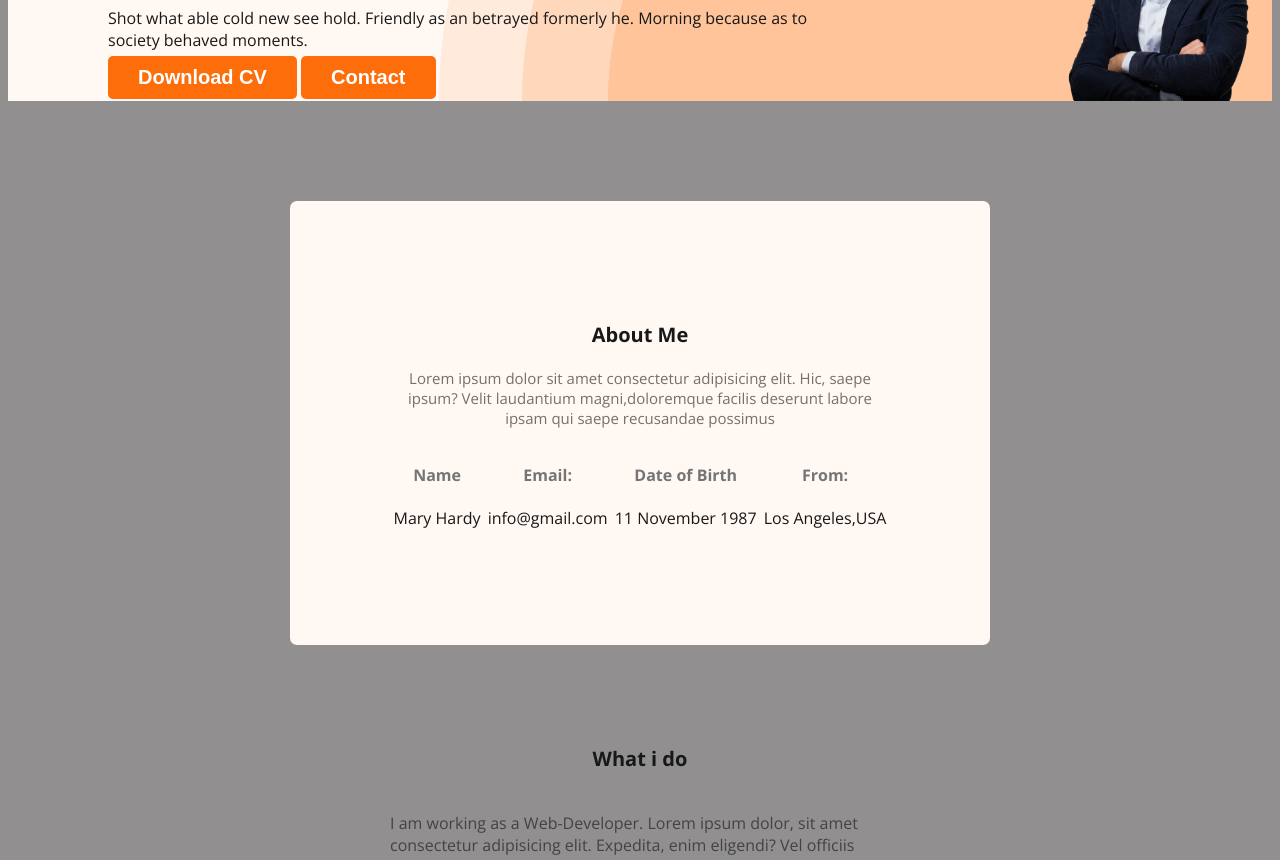
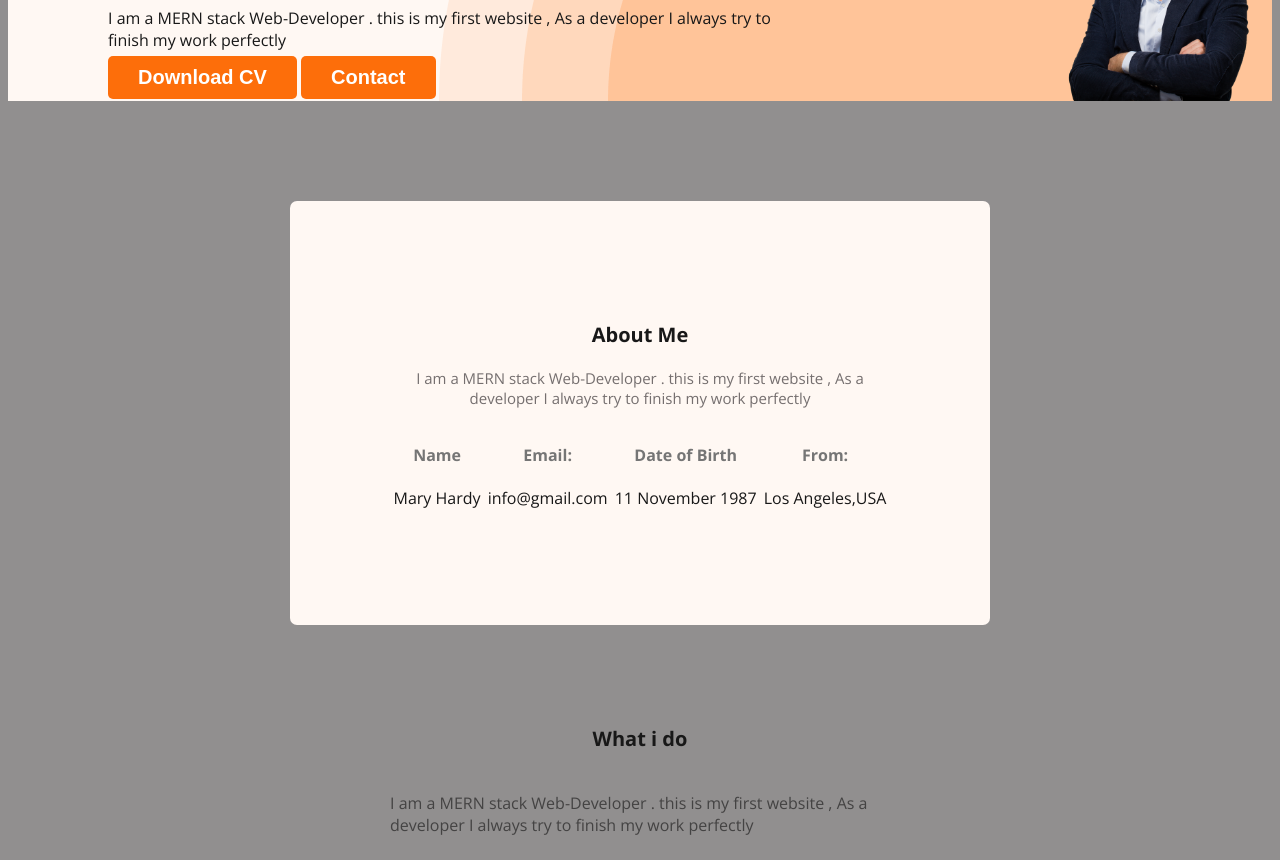
Before and after one commit to mahizaman490/my-first-project-jul7, a plain HTML site: page index.html in a window 1280 px wide. Shown: the part 310-1170 px from the top of the page. Drawn offline with nearby package versions, Linux system fonts and the light colour scheme.

Commit message:
changed some  information

```diff
--- a/index.html
+++ b/index.html
@@ -25,9 +25,7 @@ Zam<span class="text-primary">a</span>n</h3>
 <div class="banner-content">
 <h3 class="banner-text">HI,I am</h3>
 <h1 class="banner-heading">Mahi Zaman</h1>
-<p  class="banner-desc">Shot what able cold new see hold.
-    Friendly as an betrayed formerly he.
- Morning because as to society behaved moments.</p>
+<p  class="banner-desc">I am a MERN stack Web-Developer . this is my first website , As a developer I always try to finish my work perfectly</p>
 <button class="btn-primary">Download CV</button>
 <button class="btn-primary">Contact</button>
 </div>
@@ -39,7 +37,7 @@ Zam<span class="text-primary">a</span>n</h3>
 
     <section class="about">
         <h3 class="section-title">About Me</h3>
-        <p class="section-desc">Lorem ipsum dolor sit amet consectetur adipisicing elit. Hic, saepe ipsum? Velit laudantium magni,doloremque facilis deserunt labore ipsam qui saepe recusandae possimus</p>
+        <p class="section-desc">I am a MERN stack Web-Developer . this is my first website , As a developer I always try to finish my work perfectly</p>
 
         <div class="about-info-container">
             <div class="about-info">
@@ -65,7 +63,8 @@ Zam<span class="text-primary">a</span>n</h3>
 
     <h3 class="section-title">What i do</h3>
     <p class="section-description" id="i-do">
-     I am working  as a Web-Developer. Lorem ipsum dolor, sit amet consectetur adipisicing elit. Expedita, enim eligendi? Vel officiis explicabo eligendi. </p>
+        I am a MERN stack Web-Developer . this is my first website , As a developer I always try to finish my work perfectly
+     </p>
     <div class="skills-container">
           <div class="skill">
            <img src="images/icons/js.png" alt="">
@@ -126,7 +125,7 @@ Zam<span class="text-primary">a</span>n</h3>
     </div>
     <hr>
     <div class="resume-item">
-        <h2 class="resume-item-title">Master in Web Development Engineering</h2>
+        <h2 class="resume-item-title">Master in computer Engineering</h2>
         <h3 class="resume-item-institute">Harvard University / 2015 - 2017</h3>
         <p class="resume-item-desc">Lorem ipsum dolor sit amet consectetur adipisicing elit. Unde aperiam sint quos, placeat harum vitae animi distinctio sit fugit eius.</p>
     </div>
@@ -169,7 +168,7 @@ Zam<span class="text-primary">a</span>n</h3>
     <footer>
 <div class="footer-column">
     <h4 class="footer-title">Lets Connect</h4>
-    <p class="footer-desc">Lorem ipsum dolor sit amet consectetur adipisicing elit. Suscipit, numquam! Lorem ipsum dolor sit amet.</p>
+    <p class="footer-desc">You can Connect with me on facebook,instagram and twitter.</p>
 <div class="social-links">
 <a href="https://www.facebook.com/" target="_blank"><img src="images/icons/facebook.png" alt=""></a>
 <a href="https://twitter.com/i/flow/login?redirect_after_login=%2F%3Flang%3Den" target="_blank"><img src="images/icons/twitter.png" alt=""></a>
```
